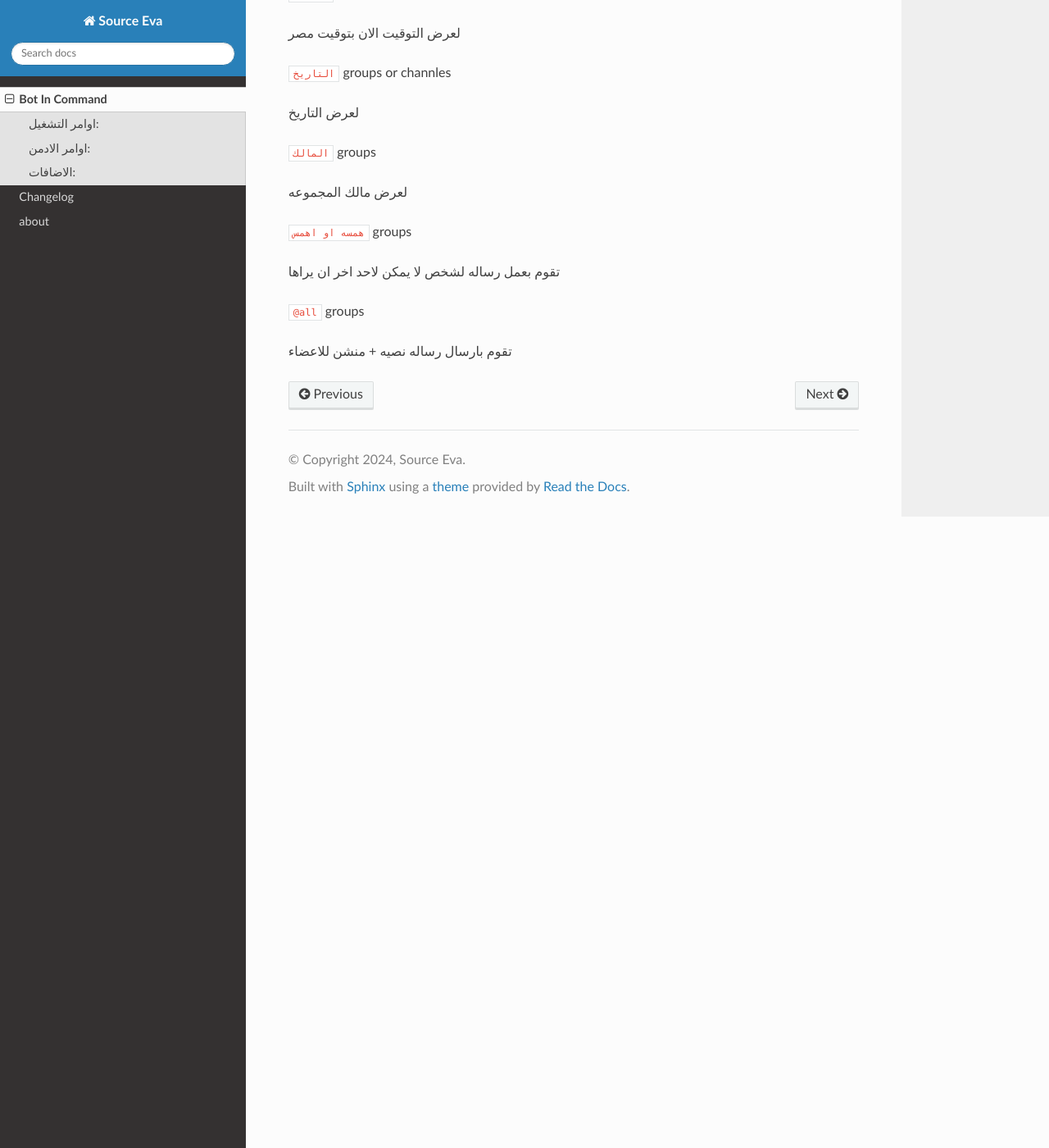
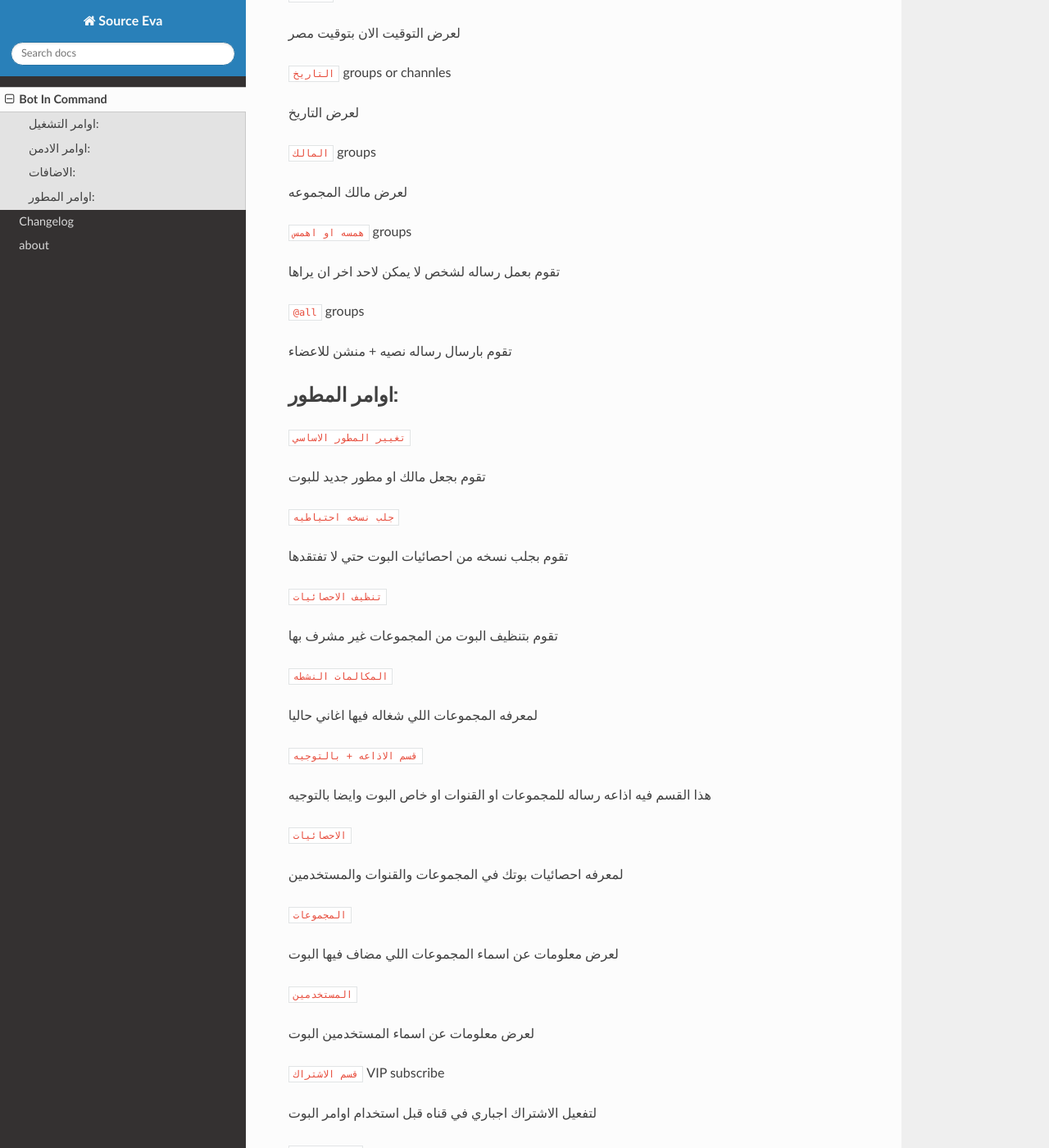
Before and after one commit to deveva205/tutorial-Sourceeva, a Sphinx documentation site: the page built from docs/source/botcommands.rst, in a window 1280 px wide and 1400 px high, scrolled down 1516 px. Shown: the whole window at 82% size. Built offline with Sphinx 7.4.7 and the Read the Docs theme 3.1.0, drawn with Linux system fonts in a browser that asks for light colours; pages that are not in the unit, such as notebooks, are missing from menus; some of the changed text lies outside the part shown.

Commit message:
Update botcommands.rst

```diff
--- a/docs/source/botcommands.rst
+++ b/docs/source/botcommands.rst
@@ -84,3 +84,70 @@ Bot In Command
 ``@all`` groups
 
 تقوم بارسال رساله نصيه + منشن للاعضاء
+
+اوامر المطور:
+------------
+
+``تغيير المطور الاساسي``
+
+تقوم بجعل مالك او مطور جديد للبوت
+
+``جلب نسخه احتياطيه``
+
+تقوم بجلب نسخه من احصائيات البوت حتي لا تفتقدها
+
+``تنظيف الاحصائيات``
+
+تقوم بتنظيف البوت من المجموعات غير مشرف بها
+
+``المكالمات النشطه``
+
+لمعرفه المجموعات اللي شغاله فيها اغاني حاليا
+
+``قسم الاذاعه + بالتوجيه``
+
+هذا القسم فيه اذاعه رساله للمجموعات او القنوات او خاص البوت وايضا بالتوجيه
+
+``الاحصائيات``
+
+لمعرفه احصائيات بوتك في المجموعات والقنوات والمستخدمين
+
+``المجموعات``
+
+لعرض معلومات عن اسماء المجموعات اللي مضاف فيها البوت
+
+``المستخدمين``
+
+لعرض معلومات عن اسماء المستخدمين البوت
+
+``قسم الاشتراك`` VIP subscribe
+
+لتفعيل الاشتراك اجباري في قناه قبل استخدام اوامر البوت
+
+``قسم التعيين``
+
+لتعين [اسم البوت + مجموعه التشغيل + قناه البوت + صوره التشغيل]
+
+``ترويج البوت``
+
+لعمل اذاعه برساله تروج فيها بوتك لجلب مستخدمين اكثر
+
+``تفعيل او قفل الحمايه`` VIP subscribe
+
+لتفعيل اوامر الحمايه في بوتك
+
+``اضف حساب``
+
+لاضافه اكثر من عدد حساب مساعد للبوت
+
+``حذف حساب``
+
+لحذف حساب مساعد قمت باضافته
+
+``الحسبات المضافه``
+
+لعرض الحسابات الذي قمت باضافته في الحساب
+
+``رابط سجل التشغيل``
+
+اذا قمت باضافه سجل تشغيل يقوم بارسال لينك المجموعه
```
